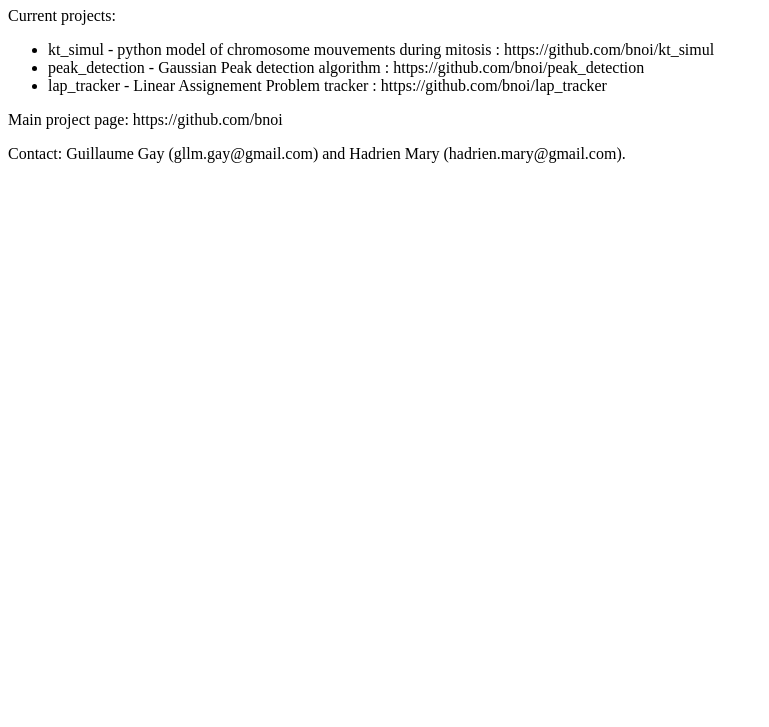
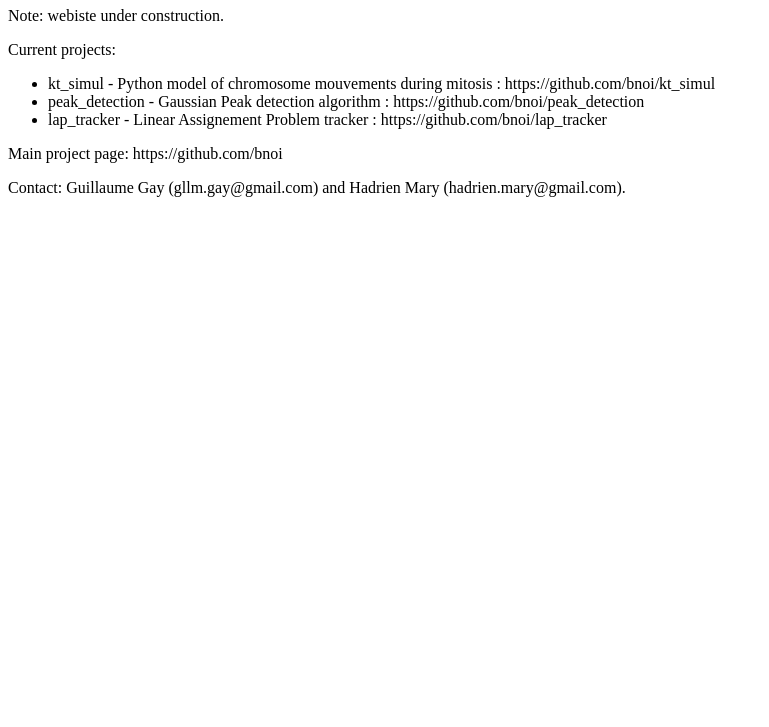
Before and after one commit to bnoi/bnoi.github.io, a plain HTML site: page index.html in a window 1280 px wide. Shown: the part 73-800 px from the top of the page, without its empty margins (0-769 px from the left). Drawn offline with Linux system fonts and the light colour scheme.

Commit message:
Update index.html

```diff
--- a/index.html
+++ b/index.html
@@ -6,9 +6,10 @@
 </head>
 <body>
   <h1>Biology's not Only Image</h1>
+  <p>Note: webiste under construction.</p>
   <p>Current projects:</p>
   <ul>
-    <li>kt_simul - python model of chromosome mouvements during mitosis : https://github.com/bnoi/kt_simul</li>
+    <li>kt_simul - Python model of chromosome mouvements during mitosis : https://github.com/bnoi/kt_simul</li>
     <li>peak_detection - Gaussian Peak detection algorithm : https://github.com/bnoi/peak_detection</li>
     <li>lap_tracker - Linear Assignement Problem tracker : https://github.com/bnoi/lap_tracker</li>
   </ul>
```
